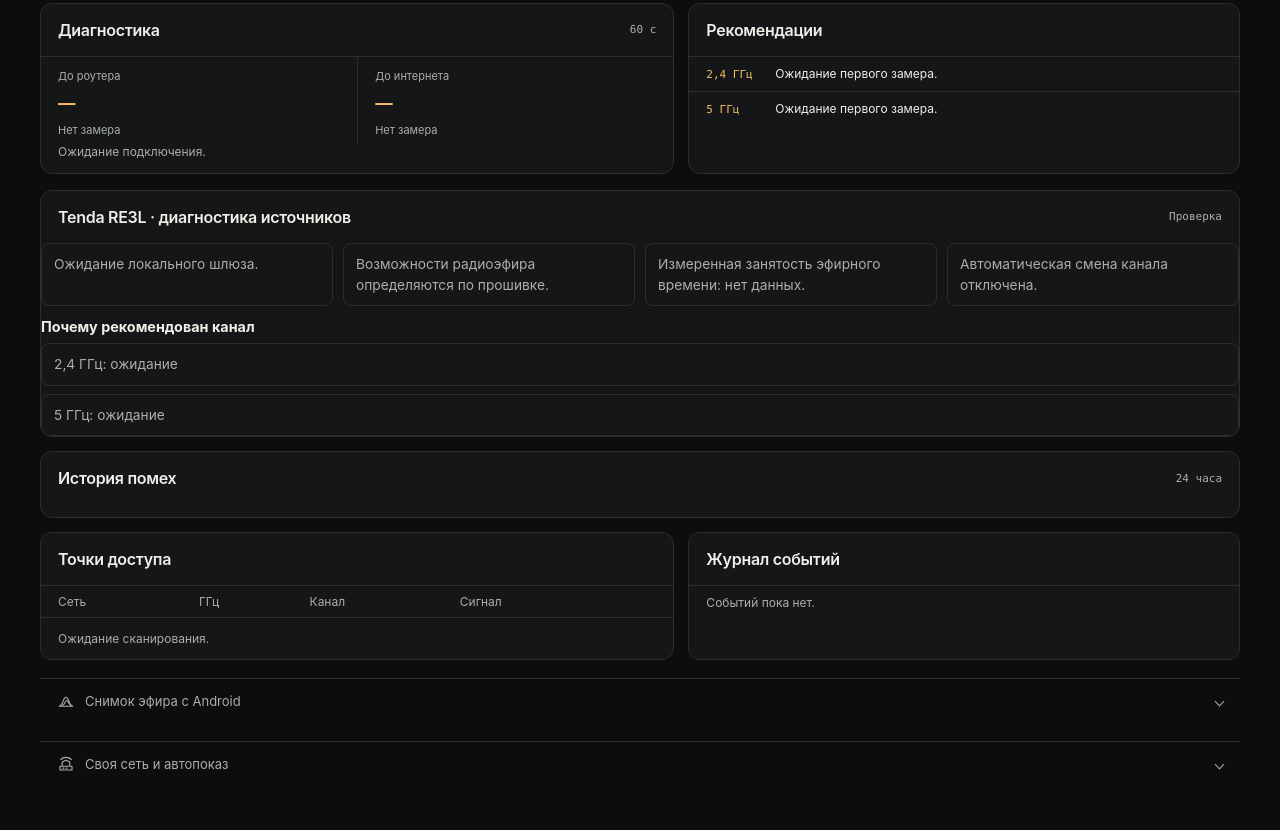
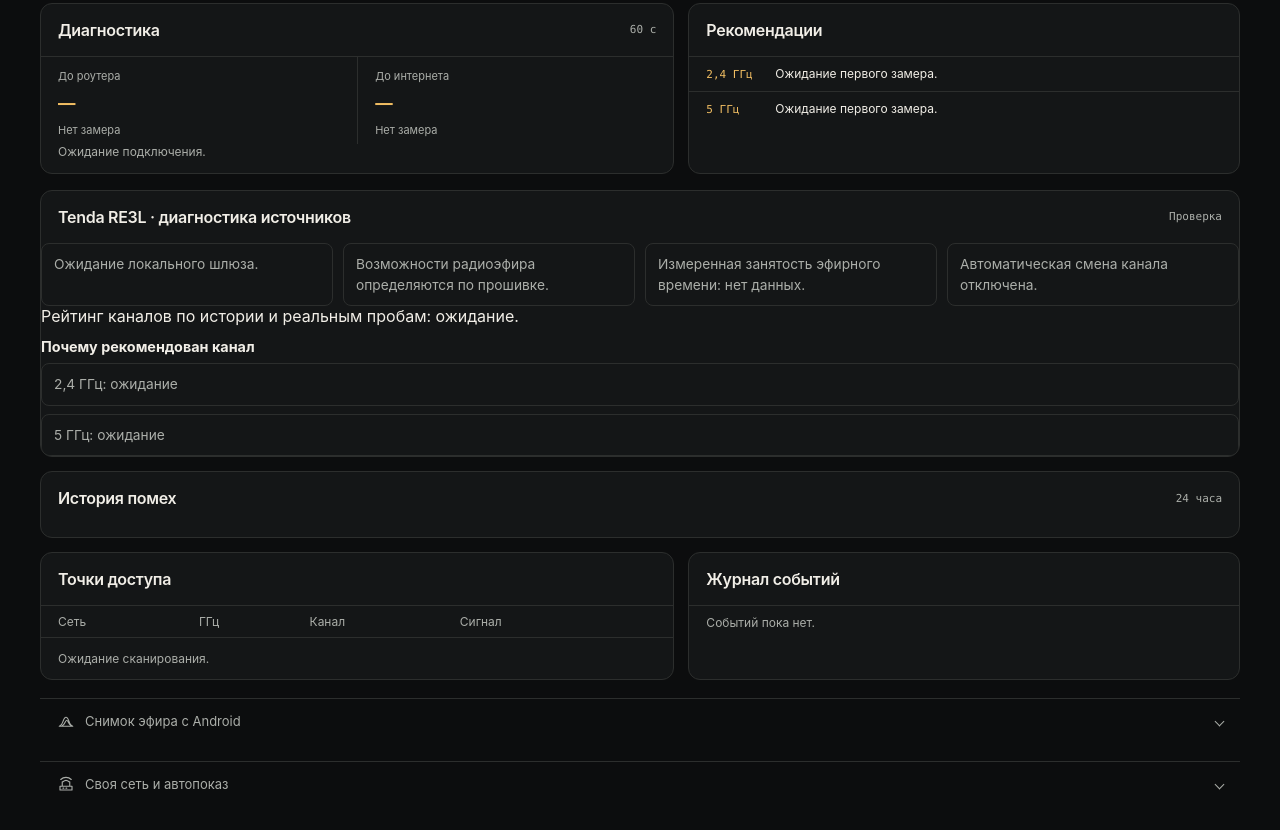
Before and after one commit to Aspksa/-Wi-Fi, a plain HTML site: page web/index.html in a window 1280 px wide. Shown: the part 800-1630 px from the top of the page. Drawn offline with Linux system fonts and the light colour scheme; no server answers.

Commit message:
Интегрировать измеренный рейтинг каналов и состояние панели в веб-интерфейс

```diff
--- a/web/index.html
+++ b/web/index.html
@@ -170,6 +170,7 @@
         <p id="router-airtime">Измеренная занятость эфирного времени: нет данных.</p>
         <p id="router-automation">Автоматическая смена канала отключена.</p>
       </div>
+      <p id="router-ranking" class="router-ranking">Рейтинг каналов по истории и реальным пробам: ожидание.</p>
       <div class="router-evidence"><strong>Почему рекомендован канал</strong><p id="evidence-24">2,4 ГГц: ожидание</p><p id="evidence-5">5 ГГц: ожидание</p></div>
     </section>
     <section class="panel heat" aria-labelledby="heat-title">
```
